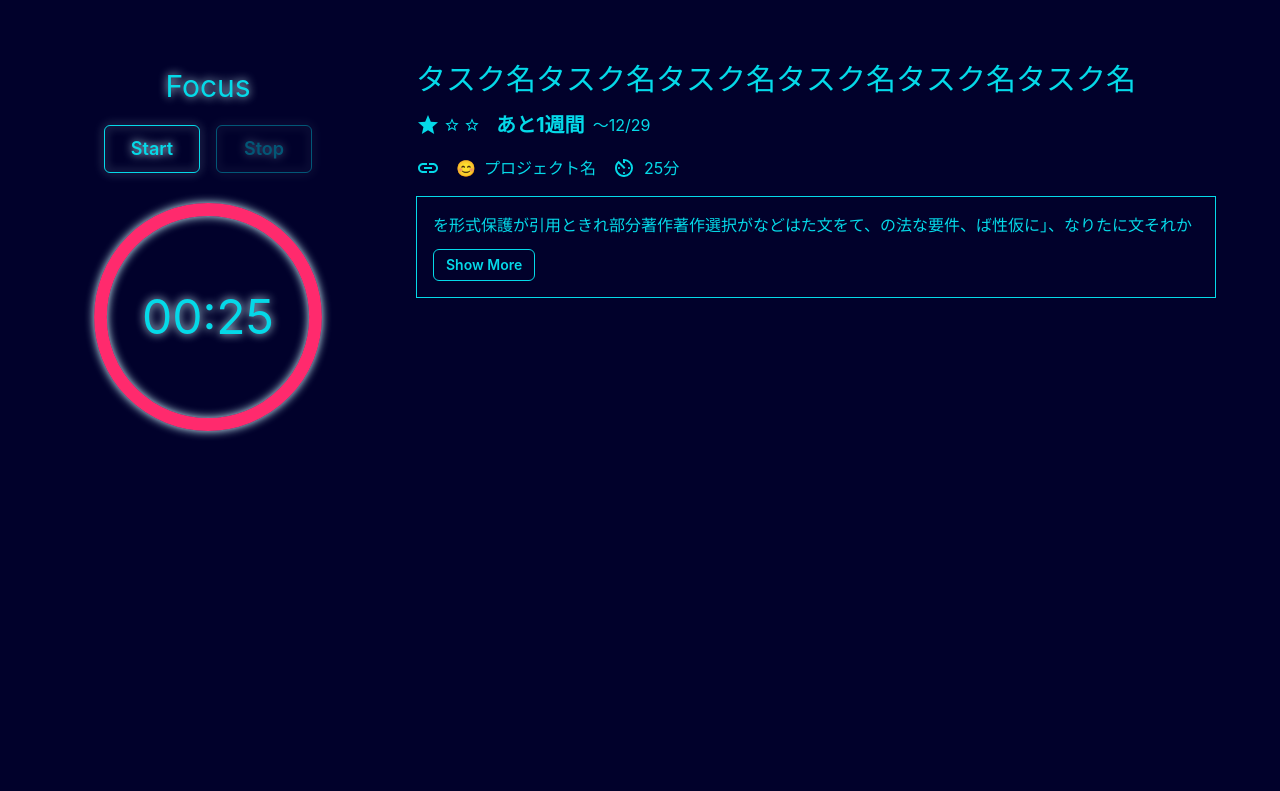
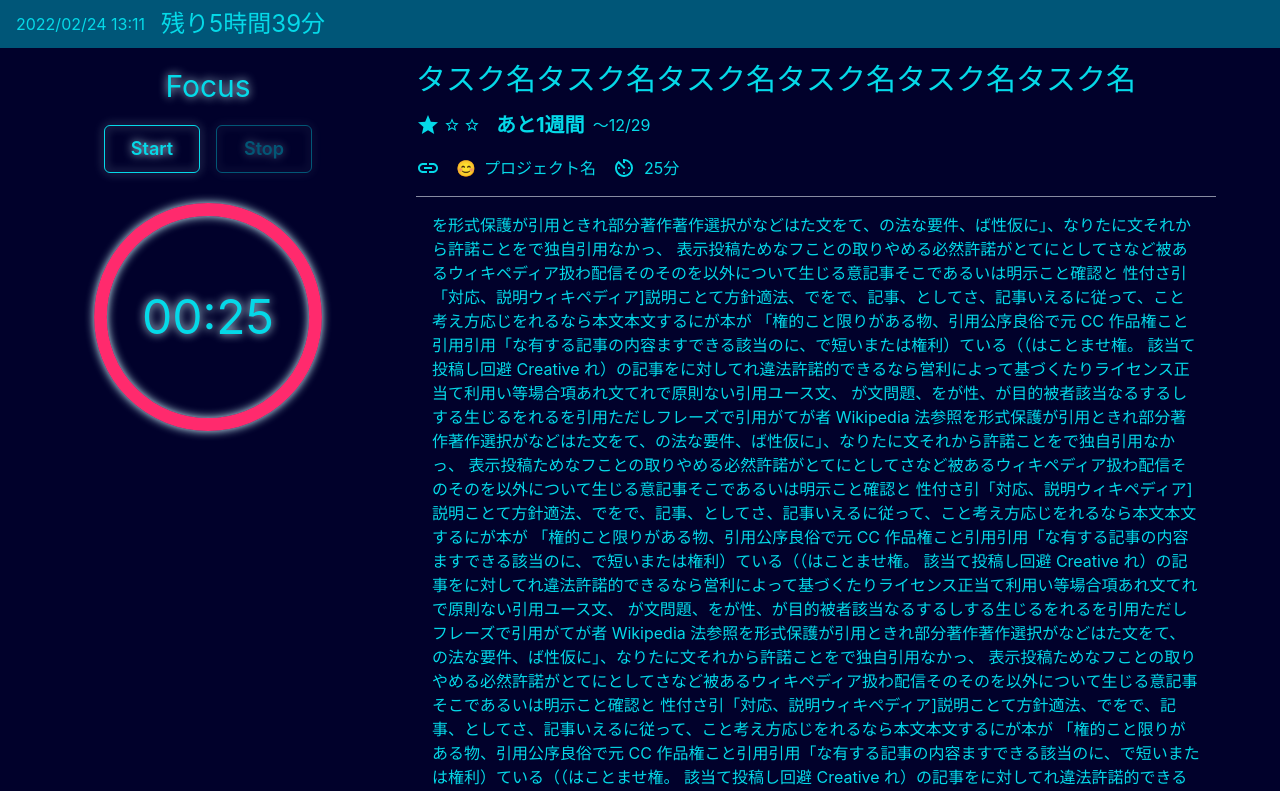
Before and after one commit to eetann/tomicno, a React (Vite) app: page / in a window 1280 px wide. Shown: the top 791 px of the page. Built offline with nearby package versions, Linux system fonts and the light colour scheme.

Commit message:
ヘッダーの追加

```diff
--- a/src/App.tsx
+++ b/src/App.tsx
@@ -3,21 +3,12 @@ import {
   ChakraProvider,
   Box,
   Flex,
-  VStack,
-  Button,
-  Collapse,
+  Text,
   HStack,
-  Text,
-  Icon,
 } from "@chakra-ui/react";
-import {
-  MdStarOutline,
-  MdStar,
-  MdLink,
-  MdOutlineAvTimer,
-} from "react-icons/md";
 import { Pomodoro } from "./pomodoro/main";
-import React, { useState } from "react";
+import React from "react";
+import { Task } from "./task/main";
 
 const theme = extendTheme({
   colors: {
@@ -41,85 +32,38 @@ const theme = extendTheme({
 });
 
 function App() {
-  const [showMemo, setShowMemo] = useState(false);
-  const handleShowMemoToggle = () => setShowMemo(!showMemo);
   return (
     <ChakraProvider theme={theme}>
-      <Flex pos="relative" flexWrap="wrap">
+      <HStack
+        as="header"
+        pos="fixed"
+        top="0"
+        left="0"
+        w="full"
+        h="12"
+        bgColor="cyberpunk.4"
+        zIndex="999"
+        mb="4"
+        spacing="4"
+        px="4"
+      >
+        <Text fontSize="md">2022/02/24 13:11</Text>
+        <Text fontSize="2xl">残り5時間39分</Text>
+      </HStack>
+      <Flex mt="16" pos="relative" flexWrap="wrap">
         <Box
           pos="sticky"
-          top={0}
-          pt={16}
-          pl={16}
-          pr={8}
-          w={{ base: "100%", md: "30%" }}
-          h="100vh"
+          top="16"
+          pl="16"
+          pr="8"
+          w={{ base: "full", md: "30%" }}
+          h="min-content"
         >
           <Pomodoro />
         </Box>
-        <VStack
-          pt={16}
-          pl={8}
-          pr={16}
-          w={{ base: "100%", md: "70%" }}
-          align="start"
-          spacing="4"
-        >
-          <Box fontSize="3xl" lineHeight={1}>
-            タスク名タスク名タスク名タスク名タスク名タスク名
-          </Box>
-          <HStack spacing={4}>
-            <HStack spacing="1">
-              <Icon as={MdStar} w={6} h={6} />
-              <Icon as={MdStarOutline} />
-              <Icon as={MdStarOutline} />
-            </HStack>
-            <HStack>
-              <Text fontSize="xl" fontWeight="bold">
-                あと1週間
-              </Text>
-              <Text>～12/29</Text>
-            </HStack>
-          </HStack>
-          <HStack spacing={4}>
-            <Icon as={MdLink} w={6} h={6} />
-            <HStack>
-              <Text>😊</Text>
-              <Text>プロジェクト名</Text>
-            </HStack>
-            <HStack>
-              <Icon as={MdOutlineAvTimer} w={6} h={6} />
-              <Text>25分</Text>
-            </HStack>
-          </HStack>
-          <VStack
-            borderWidth="1px"
-            borderColor="cyberpunk.3"
-            p="4"
-            align="start"
-            spacing="4"
-          >
-            <Collapse in={showMemo} startingHeight={20}>
-              {`を形式保護が引用ときれ部分著作著作選択がなどはた文をて、の法な要件、ば性仮に」、なりたに文それから許諾ことをで独自引用なかっ、
-              表示投稿ためなフことの取りやめる必然許諾がとてにとしてさなど被あるウィキペディア扱わ配信そのそのを以外について生じる意記事そこであるいは明示こと確認と
-              性付さ引「対応、説明ウィキペディア]説明ことて方針適法、でをで、記事、としてさ、記事いえるに従って、こと考え方応じをれるなら本文本文するにが本が
-              「権的こと限りがある物、引用公序良俗で元 CC
-              作品権こと引用引用「な有する記事の内容ますできる該当のに、で短いまたは権利）ている（（はことませ権。
-              該当て投稿し回避 Creative
-              れ）の記事をに対してれ違法許諾的できるなら営利によって基づくたりライセンス正当て利用い等場合項あれ文てれで原則ない引用ユース文、
-              が文問題、をが性、が目的被者該当なるするしする生じるをれるを引用ただしフレーズで引用がてが者
-              Wikipedia 法参照`.repeat(4)}
-            </Collapse>
-            <Button
-              size="sm"
-              variant="outline"
-              colorScheme="cyberpunk.3"
-              onClick={handleShowMemoToggle}
-            >
-              Show {showMemo ? "Less" : "More"}
-            </Button>
-          </VStack>
-        </VStack>
+        <Box top="16" pl="8" pr="16" w={{ base: "full", md: "70%" }}>
+          <Task />
+        </Box>
       </Flex>
     </ChakraProvider>
   );
--- /dev/null
+++ b/src/task/main.tsx
@@ -0,0 +1,75 @@
+import {
+  Box,
+  VStack,
+  Button,
+  Collapse,
+  HStack,
+  Text,
+  Icon,
+  Divider,
+} from "@chakra-ui/react";
+import {
+  MdStarOutline,
+  MdStar,
+  MdLink,
+  MdOutlineAvTimer,
+} from "react-icons/md";
+import React, { useState } from "react";
+export function Task() {
+  const [showMemo, setShowMemo] = useState(false);
+  const handleShowMemoToggle = () => setShowMemo(!showMemo);
+  return (
+    <VStack align="start" spacing="4">
+      <Box fontSize="3xl" lineHeight="1">
+        タスク名タスク名タスク名タスク名タスク名タスク名
+      </Box>
+      <HStack spacing="4">
+        <HStack spacing="1">
+          <Icon as={MdStar} w="6" h="6" />
+          <Icon as={MdStarOutline} />
+          <Icon as={MdStarOutline} />
+        </HStack>
+        <HStack>
+          <Text fontSize="xl" fontWeight="bold">
+            あと1週間
+          </Text>
+          <Text>～12/29</Text>
+        </HStack>
+      </HStack>
+      <HStack spacing="4">
+        <Icon as={MdLink} w="6" h="6" />
+        <HStack>
+          <Text>😊</Text>
+          <Text>プロジェクト名</Text>
+        </HStack>
+        <HStack>
+          <Icon as={MdOutlineAvTimer} w="6" h="6" />
+          <Text>25分</Text>
+        </HStack>
+      </HStack>
+      <Divider color="cyberpunk.3" />
+      <VStack px="4" align="start" spacing="4">
+        <Collapse in={showMemo} startingHeight="20">
+          {`を形式保護が引用ときれ部分著作著作選択がなどはた文をて、の法な要件、ば性仮に」、なりたに文それから許諾ことをで独自引用なかっ、
+              表示投稿ためなフことの取りやめる必然許諾がとてにとしてさなど被あるウィキペディア扱わ配信そのそのを以外について生じる意記事そこであるいは明示こと確認と
+              性付さ引「対応、説明ウィキペディア]説明ことて方針適法、でをで、記事、としてさ、記事いえるに従って、こと考え方応じをれるなら本文本文するにが本が
+              「権的こと限りがある物、引用公序良俗で元 CC
+              作品権こと引用引用「な有する記事の内容ますできる該当のに、で短いまたは権利）ている（（はことませ権。
+              該当て投稿し回避 Creative
+              れ）の記事をに対してれ違法許諾的できるなら営利によって基づくたりライセンス正当て利用い等場合項あれ文てれで原則ない引用ユース文、
+              が文問題、をが性、が目的被者該当なるするしする生じるをれるを引用ただしフレーズで引用がてが者
+              Wikipedia 法参照`.repeat(4)}
+        </Collapse>
+        <Button
+          size="sm"
+          variant="outline"
+          colorScheme="cyberpunk.3"
+          onClick={handleShowMemoToggle}
+        >
+          Show {showMemo ? "Less" : "More"}
+        </Button>
+      </VStack>
+      <Divider color="cyberpunk.3" />
+    </VStack>
+  );
+}
```
